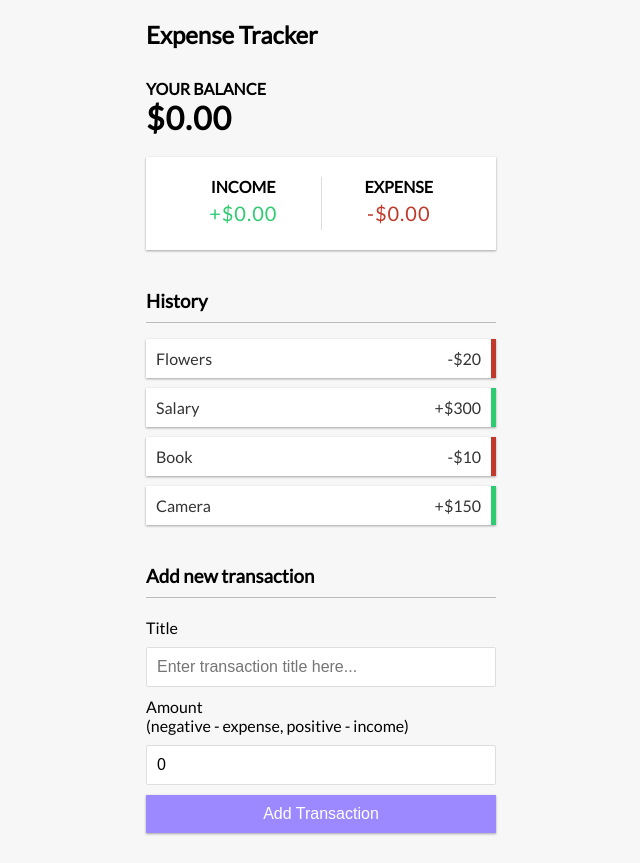
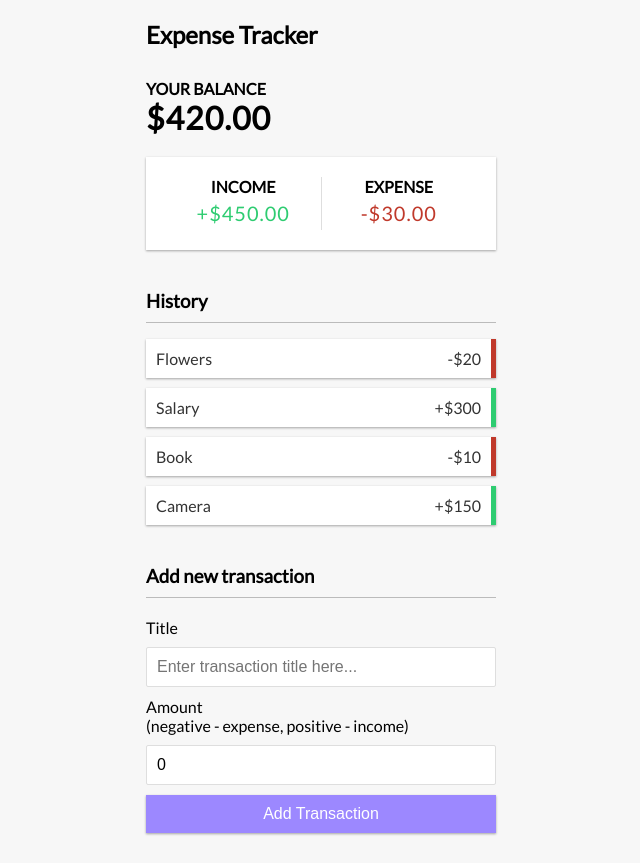
Before and after one commit to NJVS/Expense-tracker-app, a React (Create React App) app: page / in a window 1280 px wide. Shown: the whole page, without its empty margins (319-959 px from the left). Built offline with nearby package versions, Linux system fonts and the light colour scheme.

Commit message:
computation

```diff
--- a/src/components/Balance.jsx
+++ b/src/components/Balance.jsx
@@ -1,10 +1,19 @@
-import React from 'react'
+import React, { useContext } from 'react';
+import { ExpenseContext } from '../context/ExpenseContext';
 
 const Balance = () => {
+
+  const { transactions } = useContext(ExpenseContext);
+  const balance = transactions.map(transaction => transaction.amount).reduce((a, b) => a + b, 0);
+  const currency = new Intl.NumberFormat("en-us", {
+    currency: "USD",
+    style: "currency",
+  })
+
   return (
     <>
       <h4>Your Balance</h4>
-      <h1>$0.00</h1>
+      <h1>{currency.format(balance)}</h1>
     </>
   )
 }
--- a/src/components/IncomeExpenses.jsx
+++ b/src/components/IncomeExpenses.jsx
@@ -1,15 +1,29 @@
-import React from 'react'
+import { useContext } from 'react';
+import { ExpenseContext } from '../context/ExpenseContext';
 
 const IncomeExpenses = () => {
+  const { transactions } = useContext(ExpenseContext);
+  const toCurrency = new Intl.NumberFormat("en-us", {
+    currency: 'USD',
+    style: 'currency'
+  })
+
+  const income = transactions.filter(item => item.amount > 0).map(item => item.amount).reduce((a, b) => a + b, 0);
+  const expense = transactions.filter(item => item.amount < 0).map(item => item.amount).reduce((a, b) => a + b, 0);
+
   return (
     <div className='inc-exp-container'>
       <div>
         <h4>Income</h4>
-        <p className='money plus'>+$0.00</p>
+        <p className='money plus'>
+          +{toCurrency.format(income)}
+        </p>
       </div>
       <div>
         <h4>Expense</h4>
-        <p className='money minus'>-$0.00</p>
+        <p className='money minus'>
+          {toCurrency.format(expense)}
+        </p>
       </div>
     </div>
   )
```
